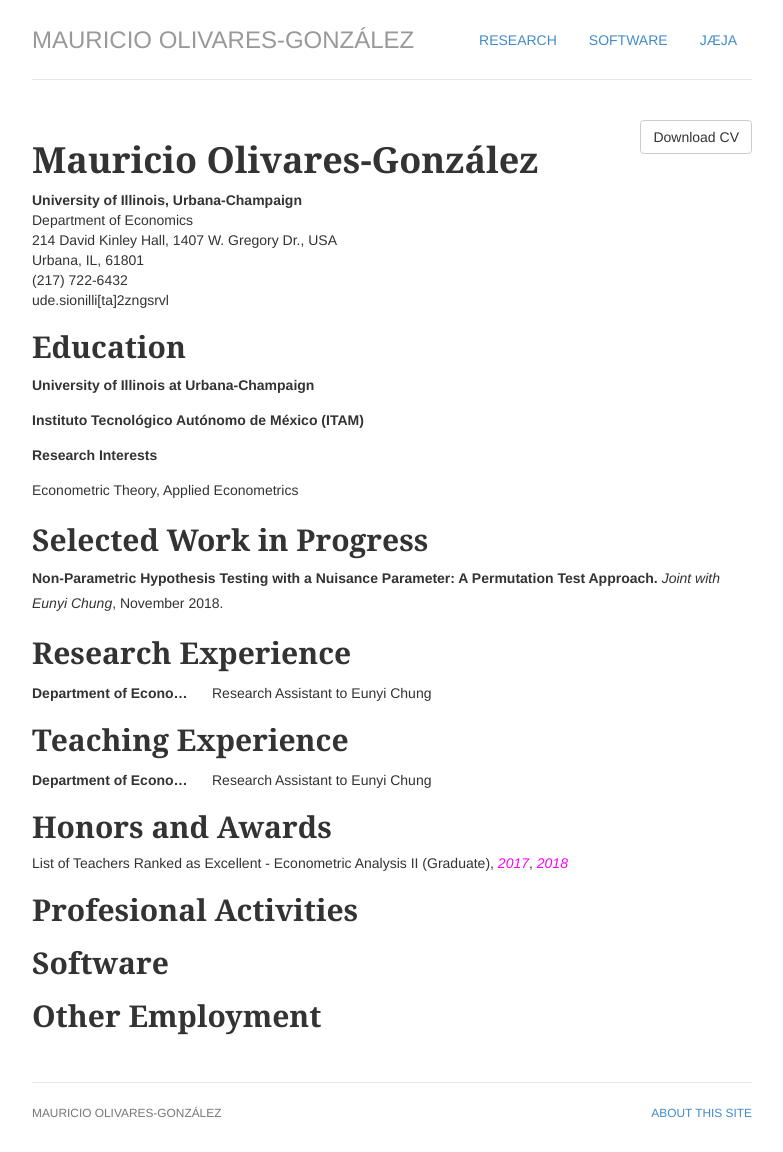
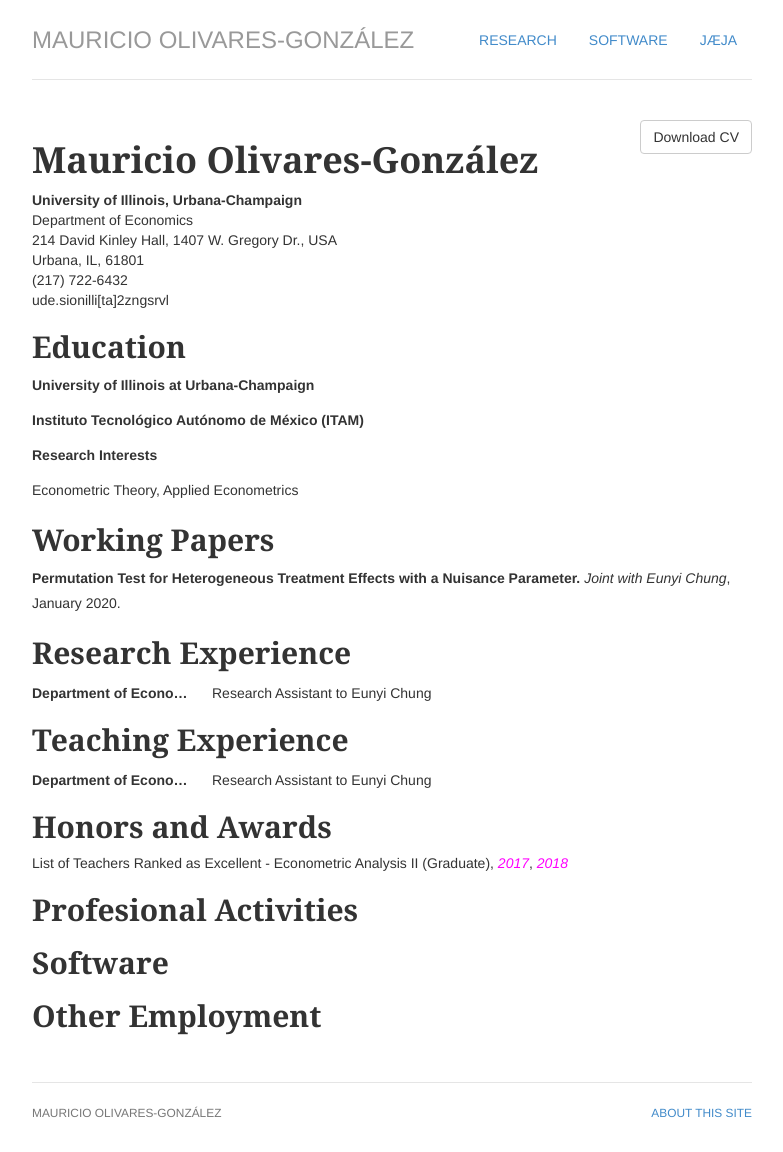
Before and after one commit to mauolivares/mauolivares.github.io, a Jekyll site: the page built from cv/index.html, in a window 1280 px wide. Shown: the whole page, without its empty margins (248-1031 px from the left). Built offline with Jekyll 4.4.1, drawn with Linux system fonts in a browser that asks for light colours.

Commit message:
New version of Working paper, research page, and CV

```diff
--- a/cv/index.html
+++ b/cv/index.html
@@ -9,7 +9,7 @@ contact: passive
 description: Current CV for Mauricio Olivares, 5th year PhD student in Economics.
 ---
 <div class="row marketing">
-	<a href="/files/Vitae_December2018.pdf" class="btn btn-default pull-right" title="Download CV as PDF">Download CV</a>
+	<a href="/files/Vitae_Jan2020.pdf" class="btn btn-default pull-right" title="Download CV as PDF">Download CV</a>
 				<div>
 				<span itemprop="name"><h1>Mauricio Olivares-Gonz&aacute;lez</h1></span>
 				<address>
@@ -30,8 +30,8 @@ description: Current CV for Mauricio Olivares, 5th year PhD student in Economics
 				<p><strong>Research Interests</strong></p>
 					<p> Econometric Theory, Applied Econometrics</p>
 
-				<h2>Selected Work in Progress</h2>
-				<p><strong>Non-Parametric Hypothesis Testing with a Nuisance Parameter: A Permutation Test Approach.</strong> <em>Joint with Eunyi Chung</em>, November 2018.</p>
+				<h2>Working Papers</h2>
+				<p><strong>Permutation Test for Heterogeneous Treatment Effects with a Nuisance Parameter.</strong> <em>Joint with Eunyi Chung</em>, January 2020.</p>
 
 
 				<h2>Research Experience</h2>
--- a/research/index.html
+++ b/research/index.html
@@ -11,13 +11,13 @@ description: Mauricio Olivares' research page.
 ---
 <div class="row marketing">
 			<div>
-				<a href="/files/Vitae.pdf" class="btn btn-default pull-right" title="Download CV as PDF">Download CV</a>
+				<a href="/files/Vitae_Jan2020.pdf" class="btn btn-default pull-right" title="Download CV as PDF">Download CV</a>
 				<span itemprop="reserach"><h1>Research</h1></span>
 
 				<h3>Working Papers</h3>
 
 					<ul class="list-unstyled">
-					<li><a href="/files/HTE_WorkingPaper.pdf" title="Download Paper as PDF">Non-Parametric Hypothesis Testing with a NuisanceParameter:  A Permutation Test Approach</a><br>with <a href="https://sites.google.com/a/illinois.edu/eunyichung/">Eunyi Chung</a><br><a href="https://cran.r-project.org/web/packages/RATest/index.html" title="R Package">[R Package]</a><br>First Draft: May 2018. This version: February 2019</li>
+					<li><a href="/files/HTE_WorkingPaper.pdf" title="Download Paper as PDF">Permutation Test for Heterogeneous Treatment Effects with a Nuisance Parameter</a><br>with <a href="https://sites.google.com/a/illinois.edu/eunyichung/">Eunyi Chung</a><br><a href="https://cran.r-project.org/web/packages/RATest/index.html" title="R Package">[R Package]</a><br>First Draft: May 2018. This version: January 2020</li>
 					</ul>
 
 
```
Also changed, not shown: research/Papers/PermTest_HTE.html (+4 -6 lines), 3 other files.
